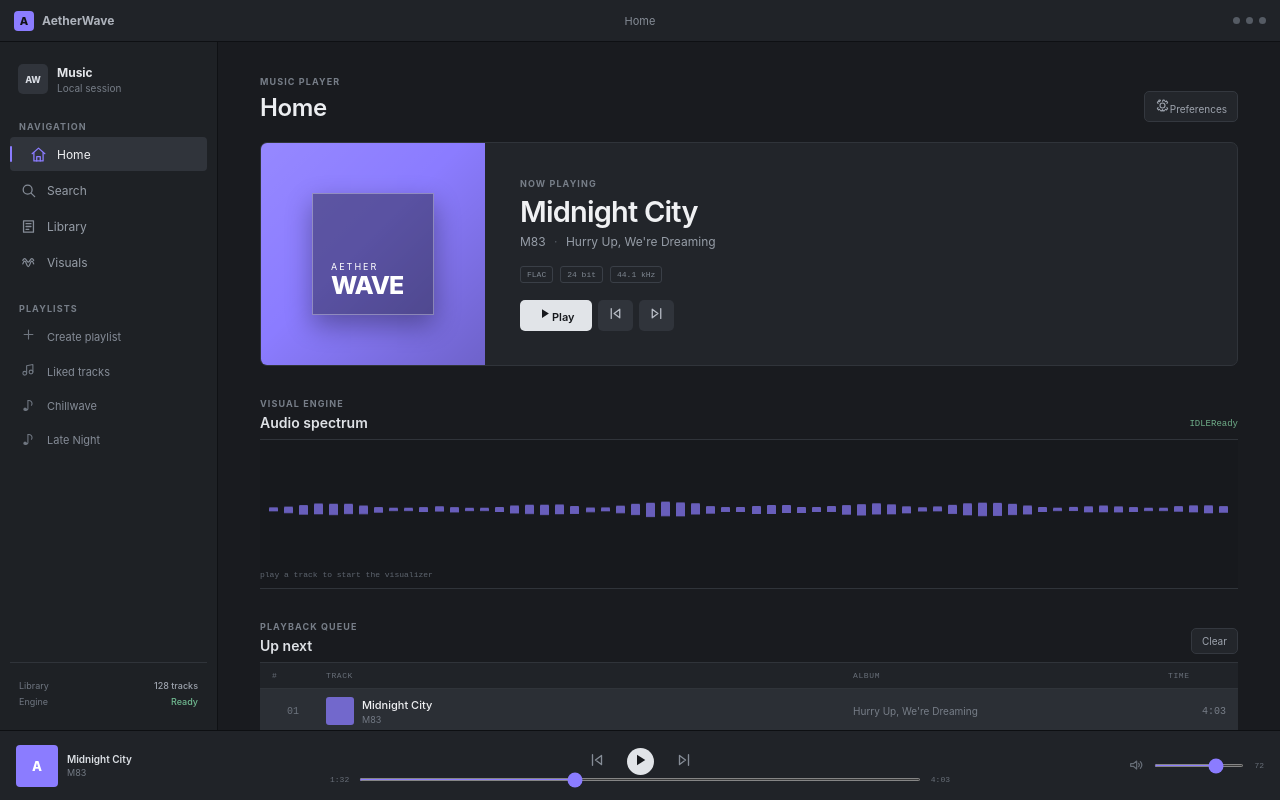
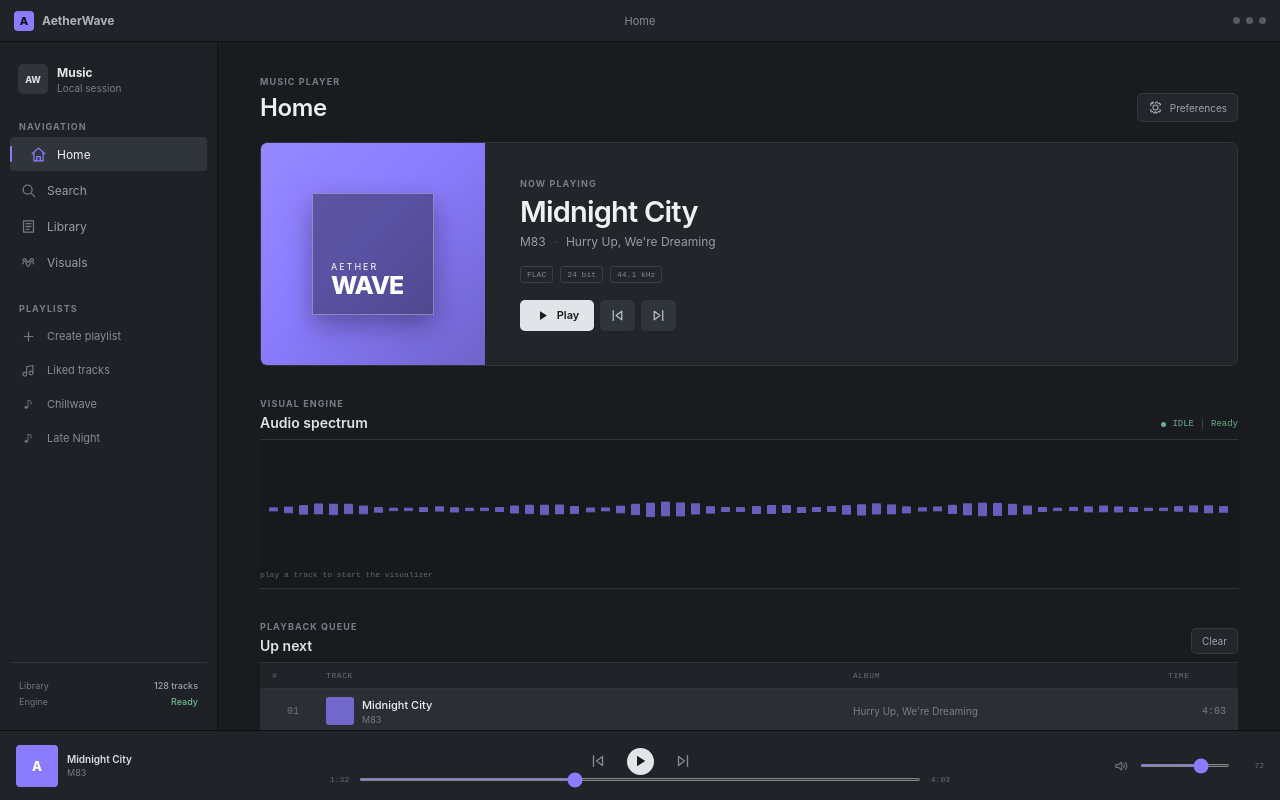
Before and after one commit to alyawiguna310-blip/AetherWave, a React (Vite) app: page / in a window 1280 px wide. Built offline with nearby package versions, Linux system fonts and the light colour scheme.

Commit message:
Fix player controls and window layout alignment

```diff
--- a/src/App.css
+++ b/src/App.css
@@ -11,26 +11,9 @@ html, body, #root { width: 100%; height: 100%; margin: 0; }
 body { min-width: 980px; overflow: hidden; background: #17191d; }
 button, input { font: inherit; }
 button { border: 0; cursor: pointer; }
-.app {
-  --accent: #8b7cff;
-  width: 100%;
-  height: 100vh;
-  overflow: hidden;
-  background: #191b1f;
-}
 
-.titlebar {
-  height: 42px;
-  display: grid;
-  grid-template-columns: 1fr 1fr 1fr;
-  align-items: center;
-  padding: 0 14px;
-  background: #202328;
-  border-bottom: 1px solid #0e1013;
-  color: #aeb3bc;
-  font-size: 12px;
-  user-select: none;
-}
+.app { --accent: #8b7cff; width: 100%; height: 100vh; overflow: hidden; background: #191b1f; }
+.titlebar { height: 42px; display: grid; grid-template-columns: 1fr 1fr 1fr; align-items: center; padding: 0 14px; background: #202328; border-bottom: 1px solid #0e1013; color: #aeb3bc; font-size: 12px; user-select: none; }
 .app-name { display: flex; align-items: center; gap: 8px; font-weight: 650; }
 .app-symbol { width: 20px; height: 20px; display: grid; place-items: center; border-radius: 4px; background: var(--accent); color: #101116; font-weight: 800; font-size: 11px; }
 .titlebar-center { text-align: center; color: #858c96; font-size: 11px; }
@@ -38,15 +21,7 @@ button { border: 0; cursor: pointer; }
 .window-actions span { width: 7px; height: 7px; border-radius: 50%; background: #555b64; font-size: 0; }
 
 .layout { display: flex; height: calc(100vh - 112px); min-height: 0; }
-.sidebar {
-  width: 218px;
-  flex: 0 0 218px;
-  display: flex;
-  flex-direction: column;
-  padding: 16px 10px;
-  background: #1e2125;
-  border-right: 1px solid #0f1114;
-}
+.sidebar { width: 218px; flex: 0 0 218px; display: flex; flex-direction: column; padding: 16px 10px; background: #1e2125; border-right: 1px solid #0f1114; }
 .library-heading { display: flex; gap: 9px; align-items: center; padding: 6px 8px 17px; }
 .avatar { width: 30px; height: 30px; display: grid; place-items: center; border-radius: 5px; background: #30343b; color: #d8dce3; font-size: 9px; font-weight: 800; }
 .library-heading strong, .library-heading small { display: block; }
@@ -55,30 +30,13 @@ button { border: 0; cursor: pointer; }
 .nav-label, .kicker { color: #777e88; font-size: 9px; font-weight: 700; letter-spacing: 1.1px; }
 .nav-label { padding: 10px 9px 5px; }
 nav { display: grid; gap: 2px; }
-.nav-link, .playlist-link {
-  width: 100%;
-  display: flex;
-  align-items: center;
-  gap: 10px;
-  padding: 8px 9px;
-  text-align: left;
-  border-radius: 4px;
-  color: #969da7;
-  background: transparent;
-  font-size: 12px;
-}
+.nav-link, .playlist-link { width: 100%; display: flex; align-items: center; gap: 10px; padding: 8px 9px; text-align: left; border-radius: 4px; color: #969da7; background: transparent; font-size: 12px; }
 .nav-link:hover, .playlist-link:hover { background: #292d33; color: #e4e6eb; }
 .nav-link.active { background: #30343b; color: #f0f1f3; }
 .nav-link.active::before { content: ""; width: 2px; height: 16px; margin-left: -9px; margin-right: 7px; background: var(--accent); border-radius: 1px; }
-.nav-icon { width: 18px; height: 18px; flex: 0 0 18px; display: grid; place-items: center; color: #737a84; }
+.nav-icon, .playlist-icon { width: 18px; height: 18px; flex: 0 0 18px; display: grid; place-items: center; color: #737a84; }
 .nav-link.active .nav-icon { color: var(--accent); }
-.nav-link:hover .nav-icon { color: #b8bdc5; }
-.playlist-icon { width: 18px; flex: 0 0 18px; text-align: center; color: #6f7680; font-size: 14px; line-height: 18px; }
-.playlist-link:hover .playlist-icon { color: #aeb4bd; }
-.nav-link:hover, .playlist-link:hover { background: #292d33; color: #e4e6eb; }
-.nav-link.active { background: #30343b; color: #f0f1f3; }
-.nav-icon { width: 18px; text-align: center; color: #858c97; font-size: 15px; }
-.nav-link.active .nav-icon { color: var(--accent); }
+.nav-link:hover .nav-icon, .playlist-link:hover .playlist-icon { color: #b8bdc5; }
 .library-label { margin-top: 14px; }
 .playlist-link { font-size: 11px; color: #858c97; }
 .sidebar-footer { margin-top: auto; padding: 12px 9px 2px; border-top: 1px solid #30343a; }
@@ -86,37 +44,16 @@ nav { display: grid; gap: 2px; }
 .sidebar-footer b { color: #9da3ad; font-weight: 500; }
 .sidebar-footer .ready { color: #70ba91; }
 
-.content {
-  flex: 1;
-  min-width: 0;
-  min-height: 0;
-  padding: 27px 42px 28px;
-  overflow-y: auto;
-  overflow-x: hidden;
-  scrollbar-width: none;
-}
+.content { flex: 1; min-width: 0; min-height: 0; padding: 27px 42px 28px; overflow-y: auto; overflow-x: hidden; scrollbar-width: none; }
 .content::-webkit-scrollbar { width: 0; height: 0; display: none; }
 .page-heading { display: flex; align-items: end; justify-content: space-between; margin-bottom: 20px; }
 .page-heading h1 { margin: 4px 0 0; font-size: 24px; font-weight: 600; letter-spacing: -.4px; color: #eceef1; }
-.settings, .clear-button {
-  padding: 6px 10px;
-  border: 1px solid #34383f;
-  border-radius: 5px;
-  background: #23262b;
-  color: #9da3ad;
-  font-size: 10px;
-}
+.settings, .clear-button { display: inline-flex; align-items: center; justify-content: center; gap: 7px; padding: 6px 10px; border: 1px solid #34383f; border-radius: 5px; background: #23262b; color: #9da3ad; font-size: 10px; }
+.settings svg, .clear-button svg { flex: 0 0 auto; }
 .settings:hover, .clear-button:hover { color: #e7e9ec; border-color: #484d55; }
 .settings:active, .clear-button:active { background: #2c3036; }
 
-.now-playing {
-  min-height: 224px;
-  display: flex;
-  background: #22252a;
-  border: 1px solid #30343a;
-  border-radius: 7px;
-  overflow: hidden;
-}
+.now-playing { min-height: 224px; display: flex; background: #22252a; border: 1px solid #30343a; border-radius: 7px; overflow: hidden; }
 .cover { width: 224px; flex: 0 0 224px; display: grid; place-items: center; position: relative; }
 .cover::after { content: ""; position: absolute; inset: 0; background: linear-gradient(135deg, #ffffff18, transparent 45%, #00000035); pointer-events: none; }
 .cover-inner { position: relative; z-index: 1; width: 122px; height: 122px; padding: 18px; display: flex; flex-direction: column; justify-content: flex-end; border: 1px solid #ffffff55; color: #fff; background: #10121766; box-shadow: 0 10px 25px #0005; }
@@ -130,42 +67,23 @@ nav { display: grid; gap: 2px; }
 .format-line span { padding: 3px 6px; border: 1px solid #3a3f47; border-radius: 3px; color: #7f8791; font: 8px ui-monospace, monospace; }
 .action-row { display: flex; gap: 6px; }
 .play-button, .small-button { height: 31px; border-radius: 5px; font-size: 11px; font-weight: 600; }
-.play-button { padding: 0 17px; background: #e1e4e8; color: #17191d; }
+.play-button { display: inline-flex; align-items: center; justify-content: center; gap: 7px; min-width: 74px; padding: 0 14px; background: #e1e4e8; color: #17191d; }
+.play-button svg { display: block; flex: 0 0 auto; }
 .play-button:hover { background: #fff; }
-.small-button { width: 35px; background: #30343b; color: #b8bdc6; }
+.small-button { width: 35px; display: inline-flex; align-items: center; justify-content: center; background: #30343b; color: #b8bdc6; }
+.small-button svg { display: block; }
 .small-button:hover { background: #393e46; color: #fff; }
 .play-button:active, .small-button:active, .main-play:active, .transport-buttons button:active { transform: translateY(1px); }
 
 .visualizer-panel, .queue { margin-top: 25px; }
 .panel-heading { display: flex; align-items: end; justify-content: space-between; margin-bottom: 8px; }
 .panel-heading h3 { margin: 3px 0 0; color: #dfe2e6; font-size: 14px; font-weight: 600; }
-.status { max-width: 45%; overflow: hidden; text-overflow: ellipsis; white-space: nowrap; padding-bottom: 2px; color: #6fae89; font: 9px ui-monospace, monospace; }
-.spectrum {
-  height: 150px;
-  position: relative;
-  overflow: hidden;
-  border-top: 1px solid #30343a;
-  border-bottom: 1px solid #30343a;
-  background: #17191d;
-}
-.spectrum-bars {
-  position: absolute;
-  inset: 18px 8px 27px;
-  display: flex;
-  align-items: center;
-  gap: 5px;
-  pointer-events: none;
-}
-.spectrum-bars i {
-  flex: 1;
-  min-width: 2px;
-  max-width: 9px;
-  margin: 0 auto;
-  border-radius: 1px 1px 0 0;
-  background: var(--accent);
-  opacity: .7;
-  animation: spectrum 1s ease-in-out infinite alternate;
-}
+.status { max-width: 45%; overflow: hidden; text-overflow: ellipsis; white-space: nowrap; padding-bottom: 2px; color: #6fae89; font: 9px ui-monospace, monospace; display: inline-flex; align-items: center; gap: 6px; }
+.status i { width: 5px; height: 5px; flex: 0 0 5px; border-radius: 50%; background: currentColor; }
+.status b { width: 1px; height: 10px; margin: 0 2px; background: #394047; font-size: 0; }
+.spectrum { height: 150px; position: relative; overflow: hidden; border-top: 1px solid #30343a; border-bottom: 1px solid #30343a; background: #17191d; }
+.spectrum-bars { position: absolute; inset: 18px 8px 27px; display: flex; align-items: center; gap: 5px; pointer-events: none; }
+.spectrum-bars i { flex: 1; min-width: 2px; max-width: 9px; margin: 0 auto; border-radius: 1px 1px 0 0; background: var(--accent); opacity: .7; animation: spectrum 1s ease-in-out infinite alternate; }
 .spectrum-label { position: absolute; bottom: 9px; left: 0; color: #5f6670; font: 8px ui-monospace, monospace; pointer-events: none; }
 @keyframes spectrum { from { transform: scaleY(.7); } to { transform: scaleY(1); } }
 
@@ -185,21 +103,7 @@ nav { display: grid; gap: 2px; }
 .album, .duration { overflow: hidden; text-overflow: ellipsis; white-space: nowrap; color: #777e88; font-size: 10px; }
 .duration { text-align: right; font-family: ui-monospace, monospace; }
 
-.player {
-  position: fixed;
-  z-index: 10;
-  bottom: 0;
-  left: 0;
-  right: 0;
-  height: 70px;
-  display: grid;
-  grid-template-columns: 230px minmax(300px, 620px) 230px;
-  justify-content: space-between;
-  align-items: center;
-  padding: 8px 16px;
-  background: #202328;
-  border-top: 1px solid #0d0f12;
-}
+.player { position: fixed; z-index: 10; bottom: 0; left: 0; right: 0; height: 70px; display: grid; grid-template-columns: 230px minmax(300px, 620px) 230px; justify-content: space-between; align-items: center; padding: 8px 16px; background: #202328; border-top: 1px solid #0d0f12; }
 .player-song { display: flex; align-items: center; gap: 9px; min-width: 0; }
 .player-song > div:last-child { min-width: 0; }
 .mini-cover { width: 42px; height: 42px; flex: 0 0 42px; display: grid; place-items: center; border-radius: 4px; color: #fff; font-size: 13px; font-weight: 800; }
@@ -208,13 +112,17 @@ nav { display: grid; gap: 2px; }
 .player-song small { margin-top: 2px; color: #737a84; font-size: 9px; }
 .transport { width: 100%; min-width: 0; }
 .transport-buttons { height: 28px; display: flex; justify-content: center; align-items: center; gap: 17px; }
-.transport-buttons button { background: transparent; color: #858c96; font-size: 12px; padding: 4px; }
+.transport-buttons button { display: inline-flex; align-items: center; justify-content: center; width: 24px; height: 24px; padding: 0; background: transparent; color: #858c96; }
 .transport-buttons button:hover { color: #fff; }
-.main-play { width: 27px; height: 27px; padding: 0 !important; border-radius: 50%; background: #e1e4e8 !important; color: #17191d !important; font-size: 9px !important; }
+.main-play { width: 27px !important; height: 27px !important; padding: 0 !important; border-radius: 50%; background: #e1e4e8 !important; color: #17191d !important; }
+.main-play svg { display: block; }
 .timeline { display: flex; align-items: center; gap: 8px; color: #676e78; font: 8px ui-monospace, monospace; }
 .timeline input { flex: 1; min-width: 0; }
-.volume { display: flex; align-items: center; justify-content: flex-end; gap: 8px; color: #666d77; font: 8px ui-monospace, monospace; }
-.volume input { width: 90px; }
+.volume { display: flex; align-items: center; justify-content: flex-end; gap: 8px; min-width: 0; color: #666d77; font: 8px ui-monospace, monospace; }
+.volume-icon { width: 18px; height: 18px; flex: 0 0 18px; display: inline-flex; align-items: center; justify-content: center; }
+.volume-icon svg { display: block; }
+.volume input { width: 90px; flex: 0 0 90px; }
+.volume > span:last-child { width: 24px; flex: 0 0 24px; text-align: right; font-variant-numeric: tabular-nums; }
 input[type="range"] { height: 3px; accent-color: var(--accent); cursor: pointer; }
 
 @media (max-width: 1100px) {
```
